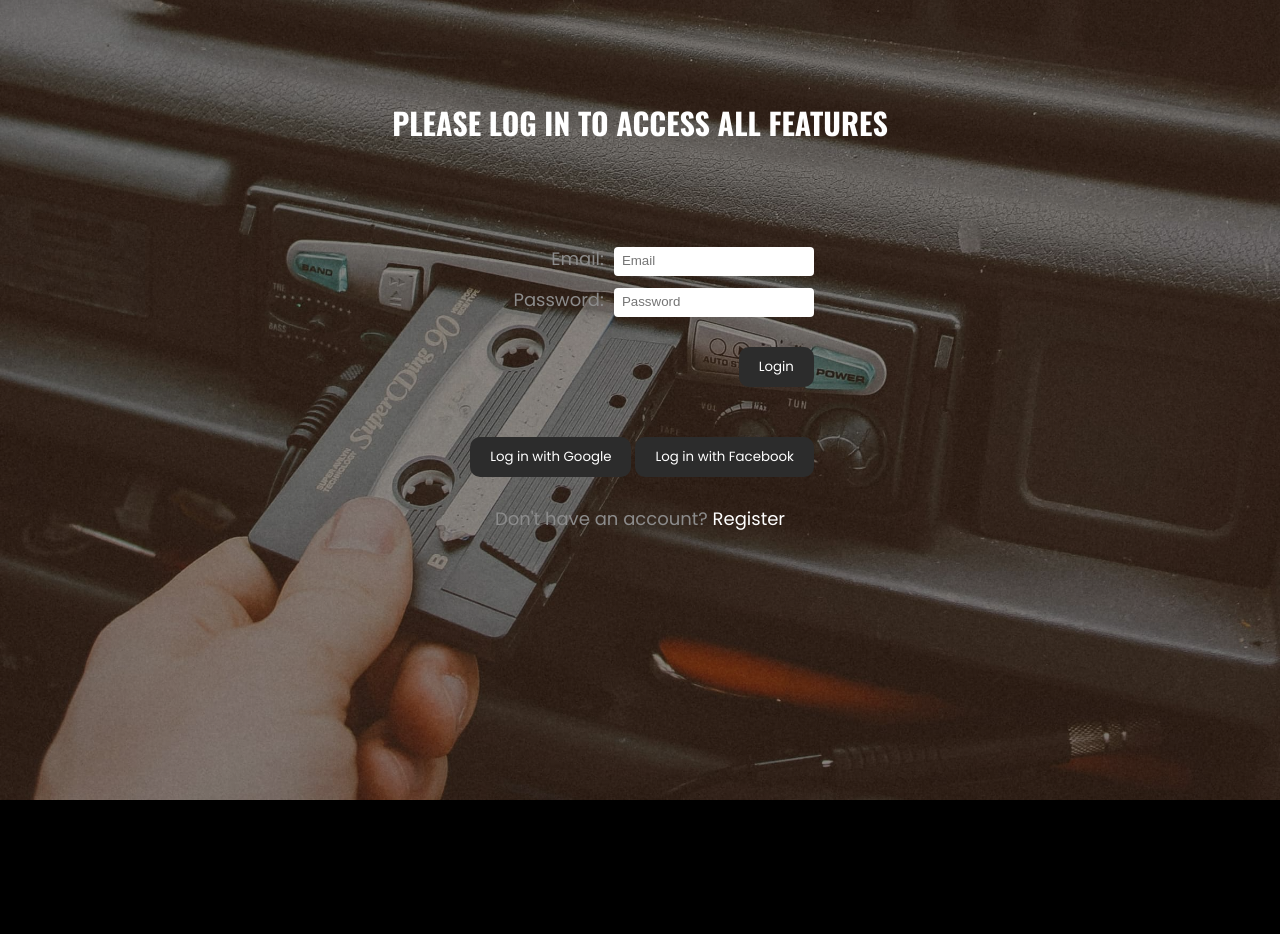
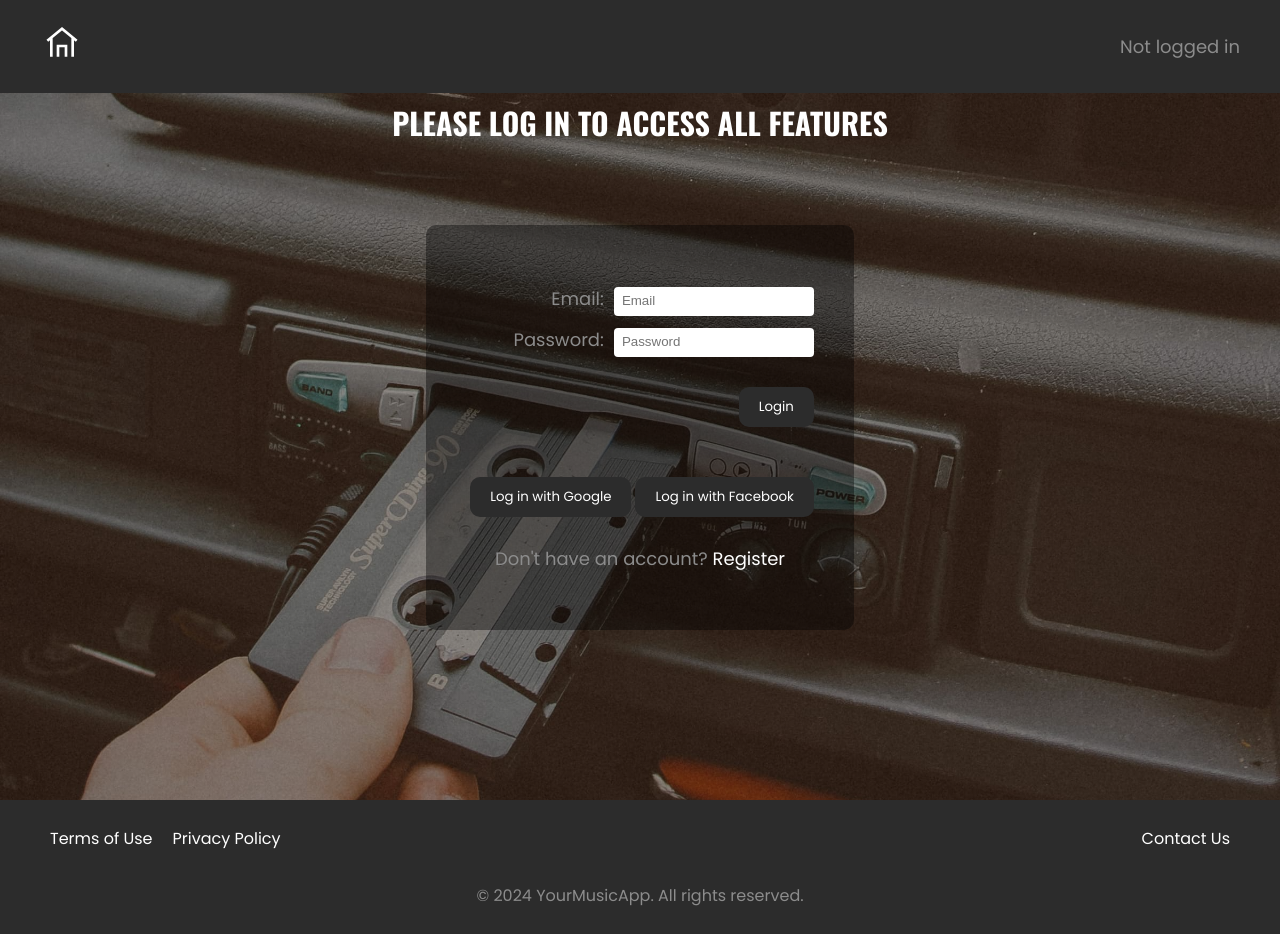
Before and after one commit to Anastasiia-Andrusenko/my-mood-playlist, a Next.js app: page /Login/Login in a window 1280 px wide. Before the commit the page ends 800 px from the top, so only its background shows below. Built offline with nearby package versions, Linux system fonts and the light colour scheme; no server answers.

Commit message:
add  litle paralax

```diff
--- a/src/components/Header/Header.module.scss
+++ b/src/components/Header/Header.module.scss
@@ -1,6 +1,7 @@
 @import '../../styles/variables';
 
 .header {
+  z-index: 100;
   background-color: $secondary-color;
   position: absolute;
   top: 0;
@@ -117,3 +118,11 @@
 .nickname {
   color: $font-primary-color;
 }
+
+.notLogin {
+  max-width: 1200px;
+  margin: 0 auto;
+  display: flex;
+align-items: center;
+justify-content: space-between;
+}
--- a/src/components/Header/Header.tsx
+++ b/src/components/Header/Header.tsx
@@ -84,7 +84,7 @@ const Header: React.FC<HeaderProps> = ({ nickname, page }) => {
                     <GrHome />
                     <span className={styles.tooltiptext}>go Home page</span>
                 </div>
-                </Link>
+              </Link>
               <p onClick={handleOpenModal} className={styles.link} >
               <div className={styles.tooltip}>
                 <TbLogout />
@@ -104,7 +104,15 @@ const Header: React.FC<HeaderProps> = ({ nickname, page }) => {
             </p>
           </div>
         ) : (
-          <p>Not logged in</p>
+          <div className={styles.notLogin}>
+            <Link href={`/`} className={styles.link} passHref >
+                <div className={styles.tooltip}>
+                    <GrHome />
+                    <span className={styles.tooltiptext}>go Home page</span>
+                </div>
+              </Link>
+              <p>Not logged in</p>
+          </div>
         )}
       </div>
     </header>
--- a/src/components/Modal/Modal.tsx
+++ b/src/components/Modal/Modal.tsx
@@ -1,8 +1,22 @@
-import React from 'react';
+import React, { useEffect } from 'react';
 import styles from './Modal.module.scss';
 
+const Modal = ({ isOpen, onClose, onConfirm }) => {
+  useEffect(() => {
+    if (isOpen) {
+      document.documentElement.style.overflow = 'hidden';
+      document.body.style.overflow = 'hidden';
+    } else {
+      document.documentElement.style.overflow = '';
+      document.body.style.overflow = '';
+    }
 
-const Modal = ({ isOpen, onClose, onConfirm }) => {
+    return () => {
+      document.documentElement.style.overflow = '';
+      document.body.style.overflow = '';
+    };
+  }, [isOpen]);
+
   if (!isOpen) return null;
 
   const handleOverlayClick = (e) => {
@@ -25,5 +39,4 @@ const Modal = ({ isOpen, onClose, onConfirm }) => {
   );
 };
 
-
 export default Modal;
--- a/src/components/SlideShow/SlideAhow.module.scss
+++ b/src/components/SlideShow/SlideAhow.module.scss
@@ -4,7 +4,7 @@
   width: 100%;
   height: 100vh;
   overflow: hidden;
-  background-color: plum;
+  // background-color: plum;
 
   .overlay {
     position: absolute;
--- a/src/pages/Login/Login.module.scss
+++ b/src/pages/Login/Login.module.scss
@@ -8,9 +8,9 @@
   height: 100vh;
   text-align: center;
   background-image: url('../../../public/img/log.jpg');
-  background-position: center;
+  background-position: center top;
   background-size: cover;
-  background-repeat: no-repeat;
+  background-attachment: fixed;
 }
 
 .overlay {
@@ -24,7 +24,23 @@
 }
 
 .form {
+  padding: 40px;
+
   z-index: 2;
+  // background-image: url('../../../public/img/log.jpg');
+  background-position: center;
+  background-size: cover;
+  background-repeat: no-repeat;
+  background-position: center top;
+  background-color: rgba(0, 0, 0, 0.4);
+  border-radius: 10px;
+  transition: transform 250ms cubic-bezier(0.19, 1, 0.22, 1);
+}
+
+.form:hover,
+.form:focus,
+.form:active {
+  transform: scale(1.2);
 }
 
 
--- a/src/pages/Login/Login.tsx
+++ b/src/pages/Login/Login.tsx
@@ -15,6 +15,8 @@ import AuthButton from '../../components/Auth/AuthButton';
 import AuthForm from '../../components/Auth/AuthForm';
 import useAuthState from '../../hooks/useAuthState';
 import { loginWithGoogle, loginWithFacebook, handleLogin } from '../../services/authService';
+import Header from '../../components/Header/Header';
+import Footer from '../../components/Footer/Footer';
 
 const { publicRuntimeConfig } = getConfig();
 const basePath = publicRuntimeConfig.basePath || '';
@@ -76,6 +78,8 @@ const Login: React.FC = () => {
 
 
   return (
+    <div>
+    <Header nickname='' page={''}/>
     <div className={styles.container}>
       {loading && <Loader />}
       <h2 className={styles.please}>Please log in to access all features</h2>
@@ -96,6 +100,8 @@ const Login: React.FC = () => {
       </p>
       </div>
     </div>
+    <Footer/>
+    </div>
   );
 };
 
--- a/src/pages/Register/Register.module.scss
+++ b/src/pages/Register/Register.module.scss
@@ -11,6 +11,7 @@
   background-position: center;
   background-size: cover;
   background-repeat: no-repeat;
+  background-attachment: fixed;
 }
 
 .overlay {
@@ -24,7 +25,21 @@
 }
 
 .form {
+  padding: 40px;
   z-index: 2;
+  background-position: center;
+  background-size: cover;
+  background-repeat: no-repeat;
+  background-position: center top;
+  background-color: rgba(0, 0, 0, 0.4);
+  border-radius: 10px;
+  transition: transform 250ms cubic-bezier(0.19, 1, 0.22, 1);
+}
+
+.form:hover,
+.form:focus,
+.form:active {
+  transform: scale(1.2);
 }
 
 
--- a/src/pages/Register/Register.tsx
+++ b/src/pages/Register/Register.tsx
@@ -21,6 +21,8 @@ import withAuthRedirect from '../../components/withAuthRedirect';
 import AuthForm from '../../components/Auth/AuthForm';
 import AuthButton from '../../components/Auth/AuthButton';
 import Link from 'next/link';
+import Header from '../../components/Header/Header';
+import Footer from '../../components/Footer/Footer';
 
 const { publicRuntimeConfig } = getConfig();
 const basePath = publicRuntimeConfig.basePath || '';
@@ -98,6 +100,8 @@ const Register: React.FC = () => {
   };
 
   return (
+    <>
+    <Header nickname={''} page={''}/>
     <div className={styles.container}>
        <div className={styles.overlay}></div>
        <h2 className={styles.please}>Please register to access all features</h2>
@@ -117,6 +121,8 @@ const Register: React.FC = () => {
       </div>
       </div>
     </div>
+    <Footer/>
+    </>
   );
 };
 
--- a/src/styles/globals.scss
+++ b/src/styles/globals.scss
@@ -59,3 +59,7 @@ button {
 .container {
   padding: 0 15px;
 }
+
+body.modal-open {
+  overflow: hidden;
+}
```
Also changed, not shown: src/pages/Home/Home.module.scss (+11 -5 lines).
